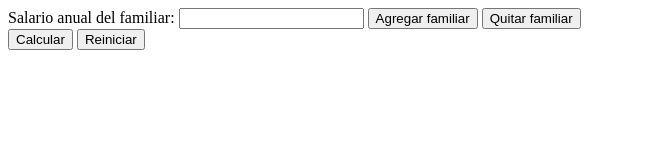
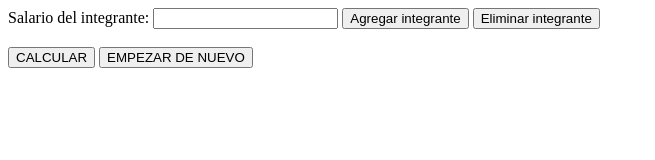
Before and after one commit to Eriksfe/tarea-2-clase-6, a plain HTML site: page index.html in a window 1280 px wide. Shown: the whole page, without its empty margins (0-655 px from the left). Drawn offline with Linux system fonts and the light colour scheme.

Commit message:
reemplaza elementos varios

```diff
--- a/index.html
+++ b/index.html
@@ -8,18 +8,18 @@
 </head>
 <body>
     <form>
-        <div id="familiar-que-trabaja">
-            <label>Salario anual del familiar: </label>
-            <input type="number" id="monto-salario" />
-            <input type="button" id="agrega-campo" value="Agregar familiar"/>
-            <input type="button" id="quita-campo" value="Quitar familiar"/>
-        <br>
-        </div>
+        <label>Salario del integrante:</label>
+        <input type="number" id="salario-integrante" />
+        <input type="button" id="agregar-integrante" value="Agregar integrante" />
+        <input type="button" id="eliminar-integrante" value="Eliminar integrante" />
     </form>
-
-    <button id="calcular">Calcular</button>
-    <button id="reiniciar">Reiniciar</button>
-    <p></p>
+    <br>
+    <input type="button" id="calcular" value="CALCULAR" />
+    <input type="button" id="empezar-de-nuevo" value="EMPEZAR DE NUEVO" />
+    <p id="salario-anual-promedio"></p>
+    <p id="mayor-salario-anual"></p>
+    <p id="menor-salario-anual"></p>
+    <p id="salario-mensual-promedio"></p>
     <script type="text/javascript" src="tarea-clase-6.js"></script>
 </body>
 </html>
```
